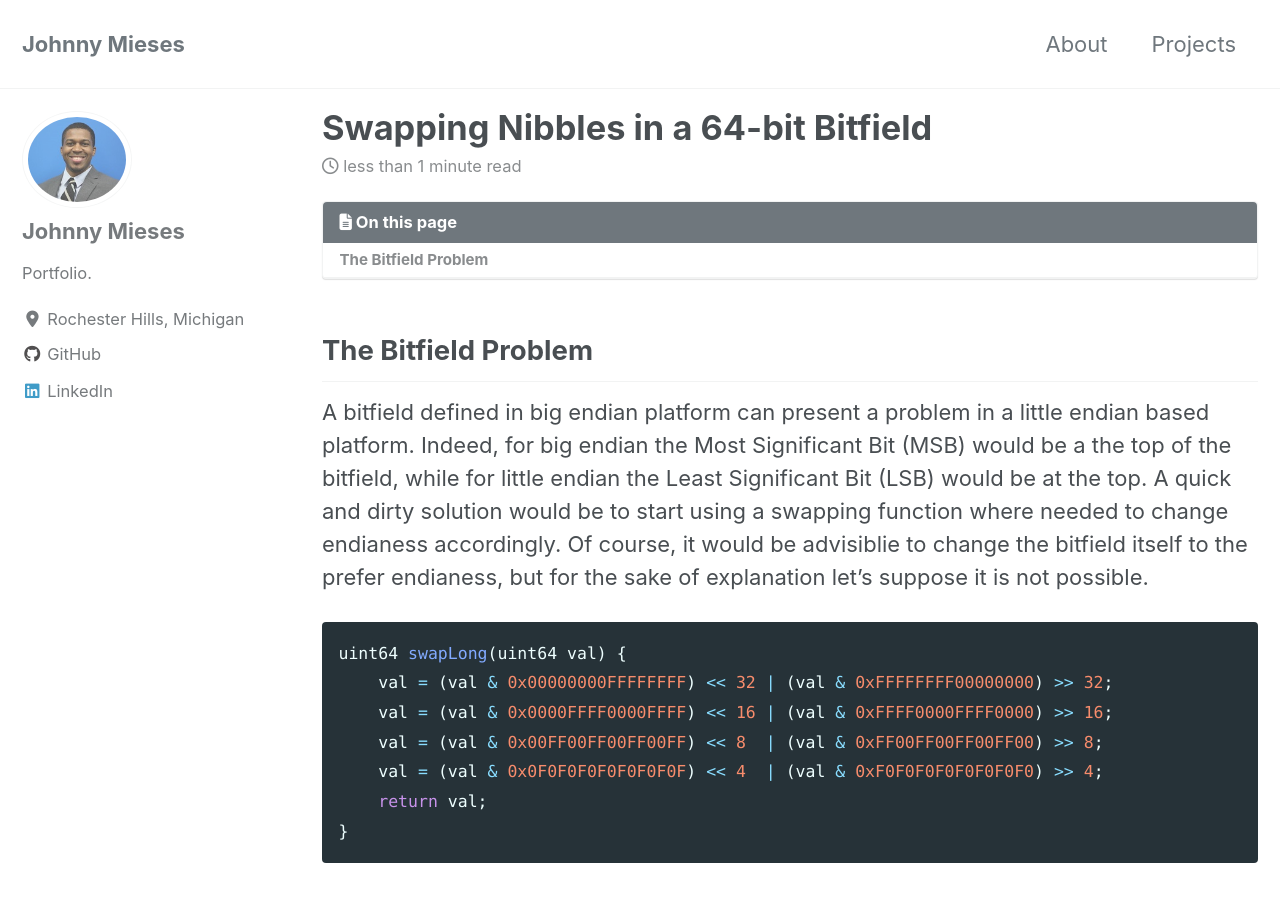
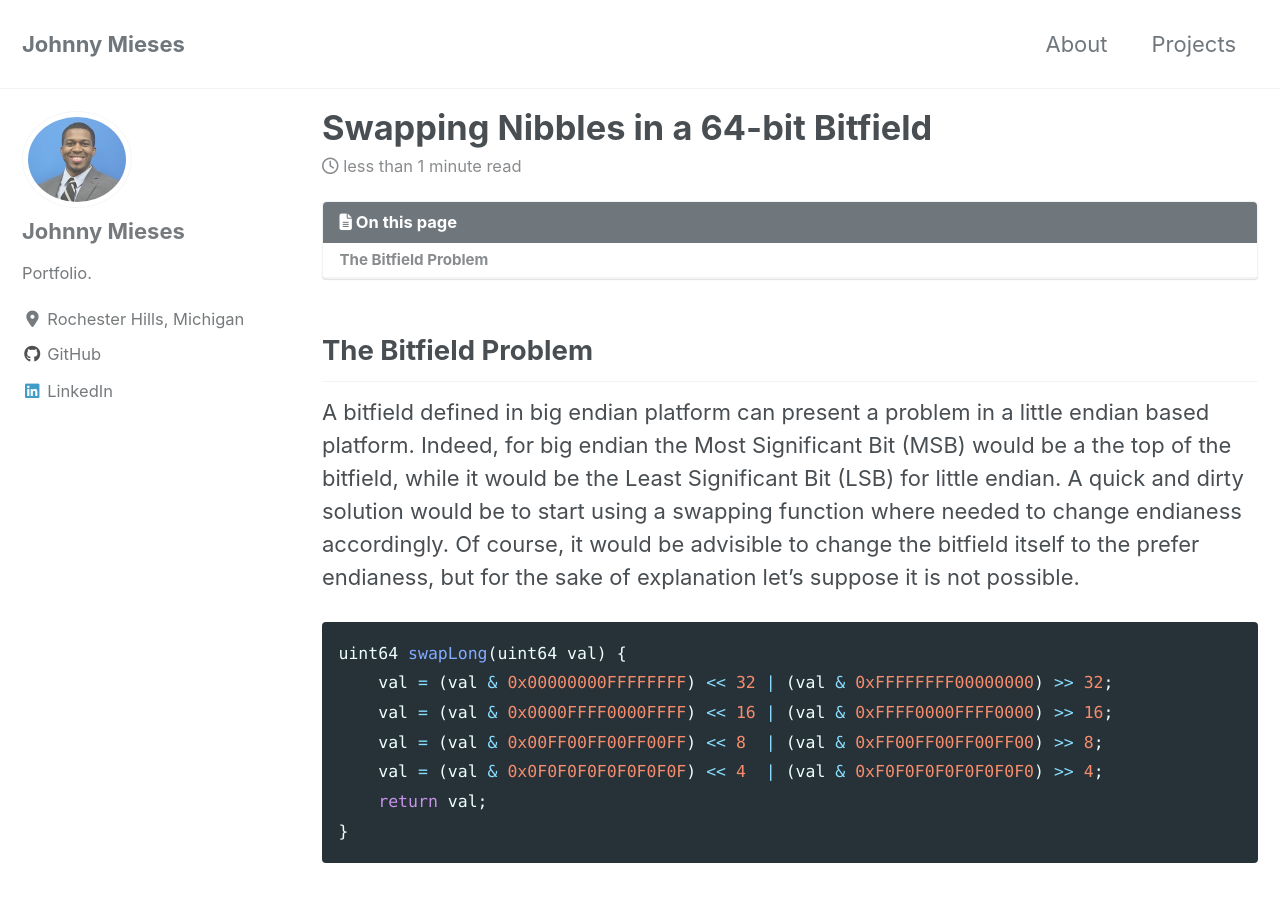
Before and after one commit to jmieses/jmportfolio.github.io, a Jekyll site: the page built from _posts/2020-24-04-Swapping-Nibbles-in-64-bitfield.md, in a window 1280 px wide and 900 px high. Built offline with Jekyll 4.4.1, drawn with Linux system fonts in a browser that asks for light colours; cached includes are drawn as plain includes; nearby versions of some CDN libraries.

Commit message:
post update

```diff
--- a/_posts/2020-24-04-Swapping-Nibbles-in-64-bitfield.md
+++ b/_posts/2020-24-04-Swapping-Nibbles-in-64-bitfield.md
@@ -11,7 +11,7 @@
 ## The Bitfield Problem
 
 
-A bitfield defined in big endian platform can present a problem in a little endian based platform. Indeed, for big endian the Most Significant Bit (MSB) would be a the top of the bitfield, while for little endian the Least Significant Bit (LSB) would be at the top. A quick and dirty solution would be to start using a swapping function where needed to change endianess accordingly. Of course, it would be advisiblie to change the bitfield itself to the prefer endianess, but for the sake of explanation let's suppose it is not possible.
+A bitfield defined in big endian platform can present a problem in a little endian based platform. Indeed, for big endian the Most Significant Bit (MSB) would be a the top of the bitfield, while it would be the Least Significant Bit (LSB) for little endian. A quick and dirty solution would be to start using a swapping function where needed to change endianess accordingly. Of course, it would be advisible to change the bitfield itself to the prefer endianess, but for the sake of explanation let's suppose it is not possible.
 
 
 
```
